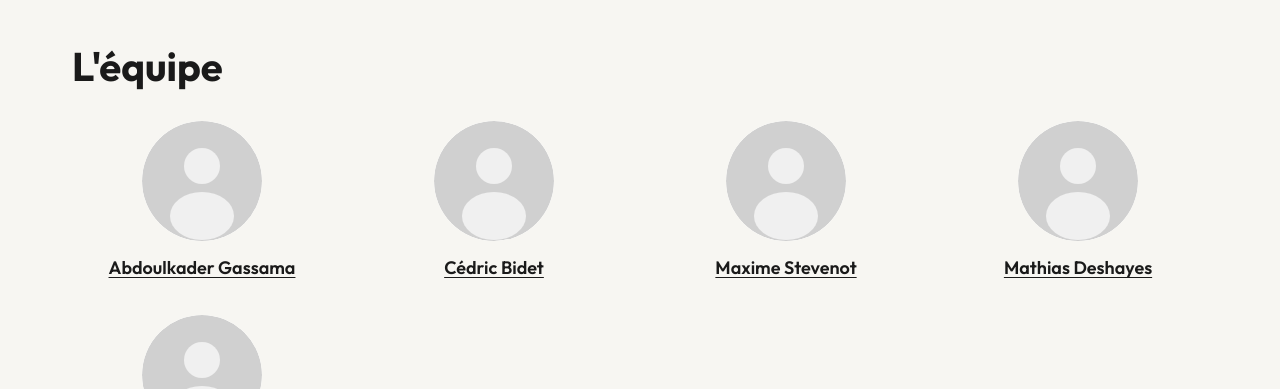
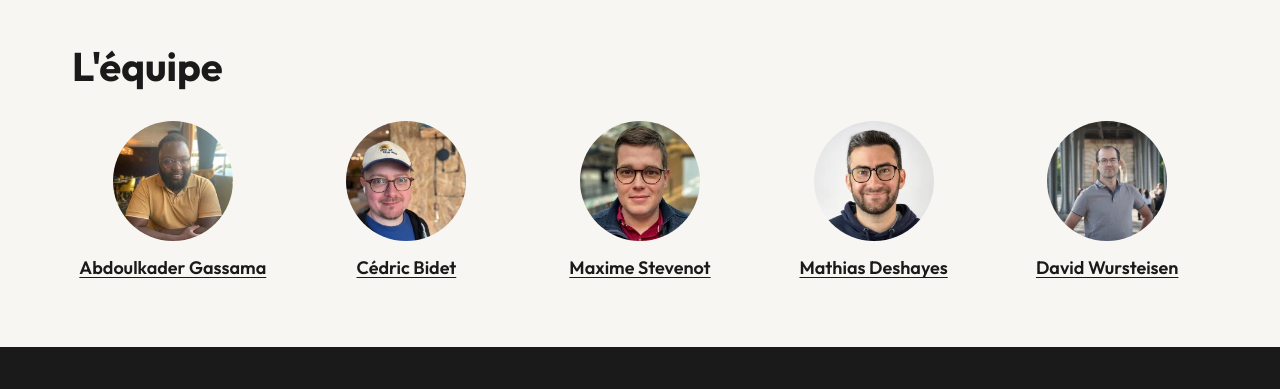
Before and after one commit to dwursteisen/caentech.github.io, an Astro site: page /a-propos in a window 1280 px wide. Shown: the part 1450-1839 px from the top of the page. Built offline with nearby package versions, Linux system fonts and the light colour scheme; Astro itself is replaced by a stand-in of ours.

Commit message:
Add team member images and fix the display

```diff
--- a/src/data/team.json
+++ b/src/data/team.json
@@ -2,30 +2,35 @@
   {
     "id": "abdoulkader-gassama",
     "name": "Abdoulkader Gassama",
+    "photo": "/images/team/abdoulkader-gassama.webp",
     "contact": "https://www.linkedin.com/in/abdoulkader-gassama-3b6923bb/",
     "volunteer": false
   },
   {
     "id": "cedric-bidet",
     "name": "Cédric Bidet",
+    "photo": "/images/team/cedric-bidet.webp",
     "contact": "https://www.linkedin.com/in/cedric-bidet/",
     "volunteer": false
   },
   {
     "id": "maxime-stevenot",
     "name": "Maxime Stevenot",
+    "photo": "/images/team/maxime-stevenot.webp",
     "contact": "https://www.linkedin.com/in/maximestevenot/",
     "volunteer": false
   },
   {
     "id": "mathias-deshayes",
     "name": "Mathias Deshayes",
+    "photo": "/images/team/mathias-deshayes.webp",
     "contact": "https://www.linkedin.com/in/mathias-deshayes/",
     "volunteer": false
   },
   {
     "id": "david-wursteisen",
     "name": "David Wursteisen",
+    "photo": "/images/team/david-wursteisen.webp",
     "contact": "https://www.linkedin.com/in/davidwursteisen/",
     "volunteer": false
   }
--- a/src/pages/a-propos.astro
+++ b/src/pages/a-propos.astro
@@ -84,7 +84,7 @@ const allTeam = await getCollection("team");
   <section class="Section alt" id="equipe">
     <div class="Wrap">
       <h2 class="Section-title">L'équipe</h2>
-      <div class="Grid cols4">
+      <div class="Grid cols5">
         {
           allTeam.map((member) => (
             <div class="TeamMember">
@@ -133,6 +133,16 @@ const allTeam = await getCollection("team");
     color: var(--color-text-light);
   }
 
+  :global(.Grid.cols5) {
+    grid-template-columns: repeat(5, 1fr);
+  }
+
+  @media (max-width: 768px) {
+    :global(.Grid.cols5) {
+      grid-template-columns: repeat(3, 1fr);
+    }
+  }
+
   .TeamMember {
     text-align: center;
   }
```
Also changed, not shown: public/images/team/abdoulkader-gassama.webp (added), public/images/team/cedric-bidet.webp (added), public/images/team/david-wursteisen.webp (added), public/images/team/mathias-deshayes.webp (added), public/images/team/maxime-stevenot.webp (added).
